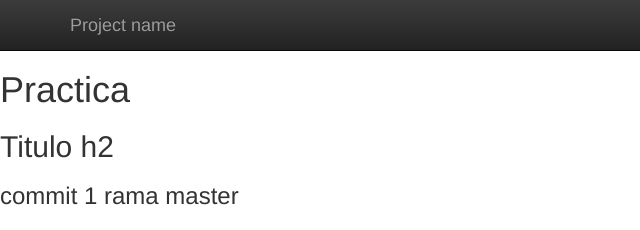
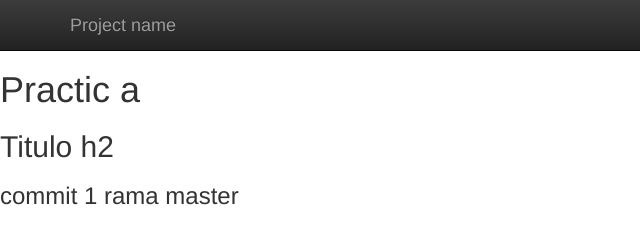
Before and after one commit to M-pozo/severo-ed-git2, a plain HTML site: page index.html in a window 1280 px wide. Shown: the top 230 px of the page, 0-640 px from the left. Drawn offline with nearby package versions, Linux system fonts and the light colour scheme.

Commit message:
Update index.html

```diff
--- a/index.html
+++ b/index.html
@@ -7,7 +7,7 @@
         <meta charset="utf-8">
         <meta http-equiv="X-UA-Compatible" content="IE=edge,chrome=1">
         <title>Proyecto Github </title>
-        <h1>Practica</h1>
+        <h1>Practic a</h1>
         <h2>Titulo h2</h2>
         <h3>commit 1 rama master</h3>
         <h3>commit 2 ren master/h3>
```
